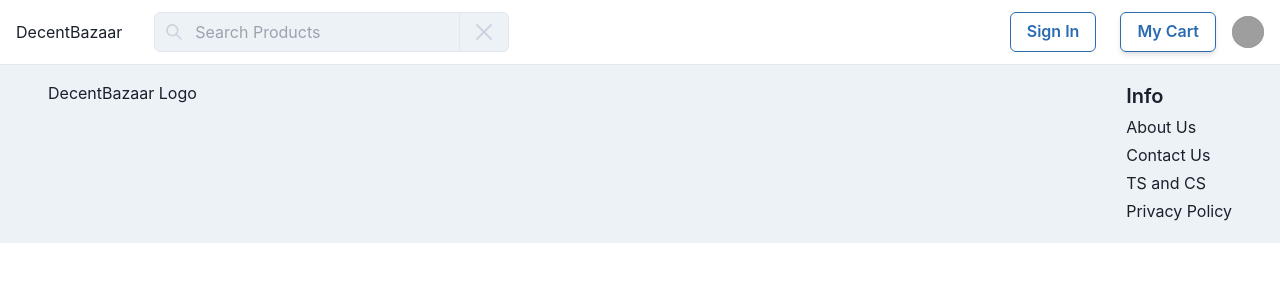
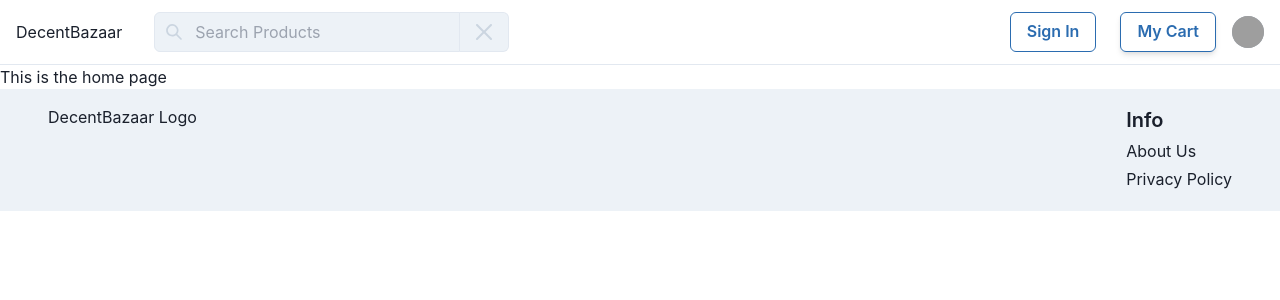
Before and after one commit to UdeshyaDhungana/dbazaar-frontend, a React (Create React App) app: page / in a window 1280 px wide. Shown: the top 300 px of the page. Built offline with nearby package versions, Linux system fonts and the light colour scheme; grey boxes are pictures that could not be loaded.

Commit message:
added routing

```diff
--- a/src/App.js
+++ b/src/App.js
@@ -4,15 +4,23 @@ import TopNavBar from "./components/topNavBar";
 // import SideBar from "./components/sideBar";
 // import Products from "./components/products";
 import BottomNavBar from "./components/bottomNavBar";
+import { BrowserRouter, Routes, Route } from "react-router-dom";
+import Home from "./pages/Home";
+import AboutUs from "./pages/AboutUs";
+import PrivacyPolicy from "./pages/PrivacyPolicy";
 
 function App() {
   return (
     <div className="App">
-      <TopNavBar />
-      {/* <NavBar />
-      <SideBar />
-      <Products /> */}
-      <BottomNavBar />
+      <BrowserRouter>
+        <TopNavBar />
+        <Routes>
+          <Route path="/" element={<Home />} />
+          <Route path="/about-us" element={<AboutUs />} />
+          <Route path="/privacy-policy" element={<PrivacyPolicy />} />
+        </Routes>
+        <BottomNavBar />
+      </BrowserRouter>
     </div>
   );
 }
--- a/src/components/bottomNavBar/index.jsx
+++ b/src/components/bottomNavBar/index.jsx
@@ -1,5 +1,6 @@
 import React from 'react';
 import { Text, Box } from '@chakra-ui/react';
+import { Link } from 'react-router-dom'
 
 function BottomNavBar() {
     return (
@@ -7,13 +8,17 @@ function BottomNavBar() {
             <div className='col-span-1'>DecentBazaar Logo</div>
             <div className='col-span-1 justify-self-end text-left'>
                 <Text className='mb-1' fontWeight={"semibold"} fontSize={"xl"}>Info</Text>
-                <Text className='mb-1'>About Us</Text>
-                <Text className='mb-1'>Contact Us</Text>
-                <Text className='mb-1'>TS and CS</Text>
-                <Text className='mb-1'>Privacy Policy</Text>
+                <Link to="/about-us">
+                    <Text className='mb-1'>
+                        About Us
+                    </Text>
+                </Link>
+                <Link to="/privacy-policy">
+                    <Text className='mb-1'>Privacy Policy</Text>
+                </Link>
             </div>
         </Box>
-     );
+    );
 }
 
 export default BottomNavBar;
--- a/src/components/topNavBar/index.jsx
+++ b/src/components/topNavBar/index.jsx
@@ -17,6 +17,7 @@ import {
 } from '@chakra-ui/react';
 import { HamburgerIcon, CloseIcon } from '@chakra-ui/icons';
 import { useMediaQuery } from '@chakra-ui/react';
+import { Link } from 'react-router-dom';
 
 import Button from '../commons/atomic/button'
 import SearchBar from './searchBar';
@@ -54,7 +55,9 @@ export default function TopNavBar() {
             onClick={isOpen ? onClose : onOpen}
           />
           <HStack spacing={8} alignItems={'center'}>
+            <Link to="/">
             <Box>DecentBazaar</Box>
+            </Link>
             {/* <HStack
               as={'nav'}
               spacing={4}
--- a/src/index.css
+++ b/src/index.css
@@ -1,4 +1,4 @@
-body {
+/* body {
   margin: 0;
   font-family: -apple-system, BlinkMacSystemFont, 'Segoe UI', 'Roboto', 'Oxygen',
     'Ubuntu', 'Cantarell', 'Fira Sans', 'Droid Sans', 'Helvetica Neue',
@@ -10,7 +10,7 @@ body {
 code {
   font-family: source-code-pro, Menlo, Monaco, Consolas, 'Courier New',
     monospace;
-}
+} */
 
 @tailwind base;
 @tailwind components;
--- /dev/null
+++ b/src/pages/AboutUs.jsx
@@ -0,0 +1,11 @@
+import React from 'react';
+
+function AboutUs() {
+    return (
+        <div>
+            This is about us page
+        </div>
+     );
+}
+
+export default AboutUs;
--- /dev/null
+++ b/src/pages/Home.jsx
@@ -0,0 +1,11 @@
+import React from 'react';
+
+function Home() {
+    return (
+        <div>
+            This is the home page
+        </div>
+     );
+}
+
+export default Home;
--- /dev/null
+++ b/src/pages/PrivacyPolicy.jsx
@@ -0,0 +1,11 @@
+import React from 'react';
+
+function PrivacyPolicy() {
+    return (
+        <div>
+            This is privacy policy page
+        </div>
+     );
+}
+
+export default PrivacyPolicy;
```
